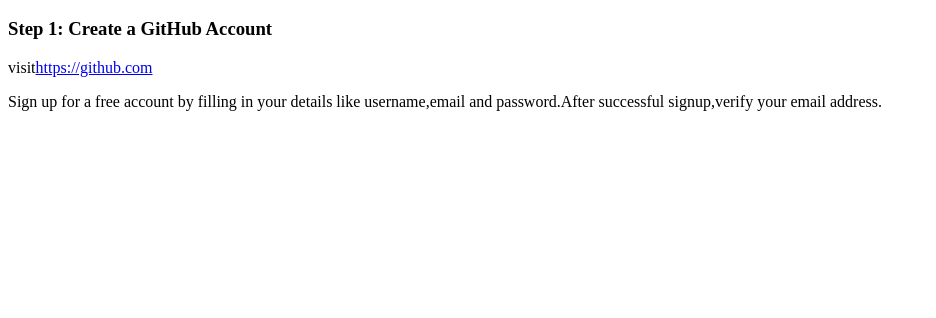
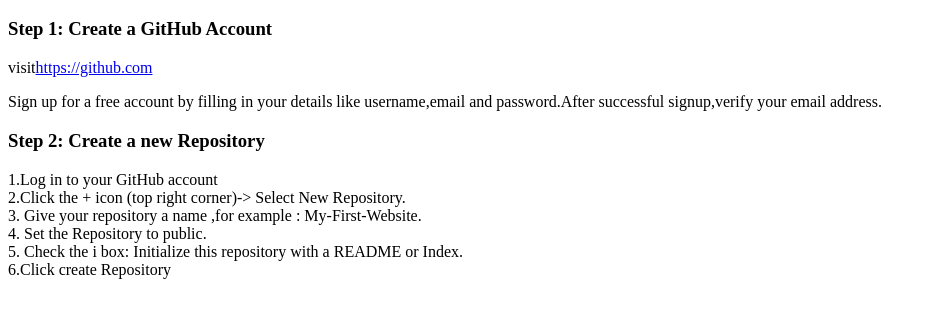
Before and after one commit to keshav01c/Website-, a plain HTML site: page index.html in a window 1280 px wide. Shown: the part 48-366 px from the top of the page, without its empty margins (0-936 px from the left). Drawn offline with Linux system fonts and the light colour scheme.

Commit message:
Update index.html

```diff
--- a/index.html
+++ b/index.html
@@ -7,5 +7,9 @@
 <h3> Step 1: Create a GitHub Account</h3>
 <p>visit<a href="https://github.com"target="_blank">https://github.com</a></p>
 <p>Sign up for a free account by filling in your details like username,email and password.After successful signup,verify your email address.</p>
+<h3> Step 2: Create a new Repository</h3>
+<p> 1.Log in to your GitHub account <br> 2.Click the + icon (top right corner)-> Select New Repository.<br> 3. Give your repository a name ,for example : My-First-Website.<br> 4. Set the Repository to public.<br> 5. Check the i box: Initialize this repository with a README or Index.<br> 6.Click create Repository</p>
 </body>
 </html>
+</body>
+</html>
```
